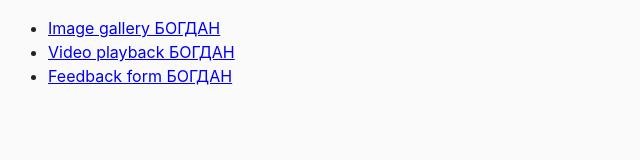
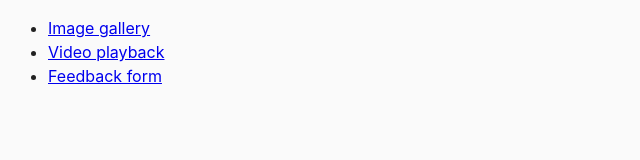
Before and after one commit to Mariia2308/goit-js-hw-08, a website built with Parcel: page src/index.html in a window 1280 px wide. Shown: the whole page, without its empty margins (0-640 px from the left). Built offline with nearby package versions, Linux system fonts and the light colour scheme.

Commit message:
Fix package json

```diff
--- a/src/index.html
+++ b/src/index.html
@@ -11,9 +11,9 @@
 
 <body>
   <ul>
-    <li><a href="01-gallery.html">Image gallery БОГДАН</a></li>
-    <li><a href="02-video.html">Video playback БОГДАН</a></li>
-    <li><a href="03-feedback.html">Feedback form БОГДАН</a></li>
+    <li><a href="01-gallery.html">Image gallery</a></li>
+    <li><a href="02-video.html">Video playback</a></li>
+    <li><a href="03-feedback.html">Feedback form</a></li>
   </ul>
 </body>
 
```
